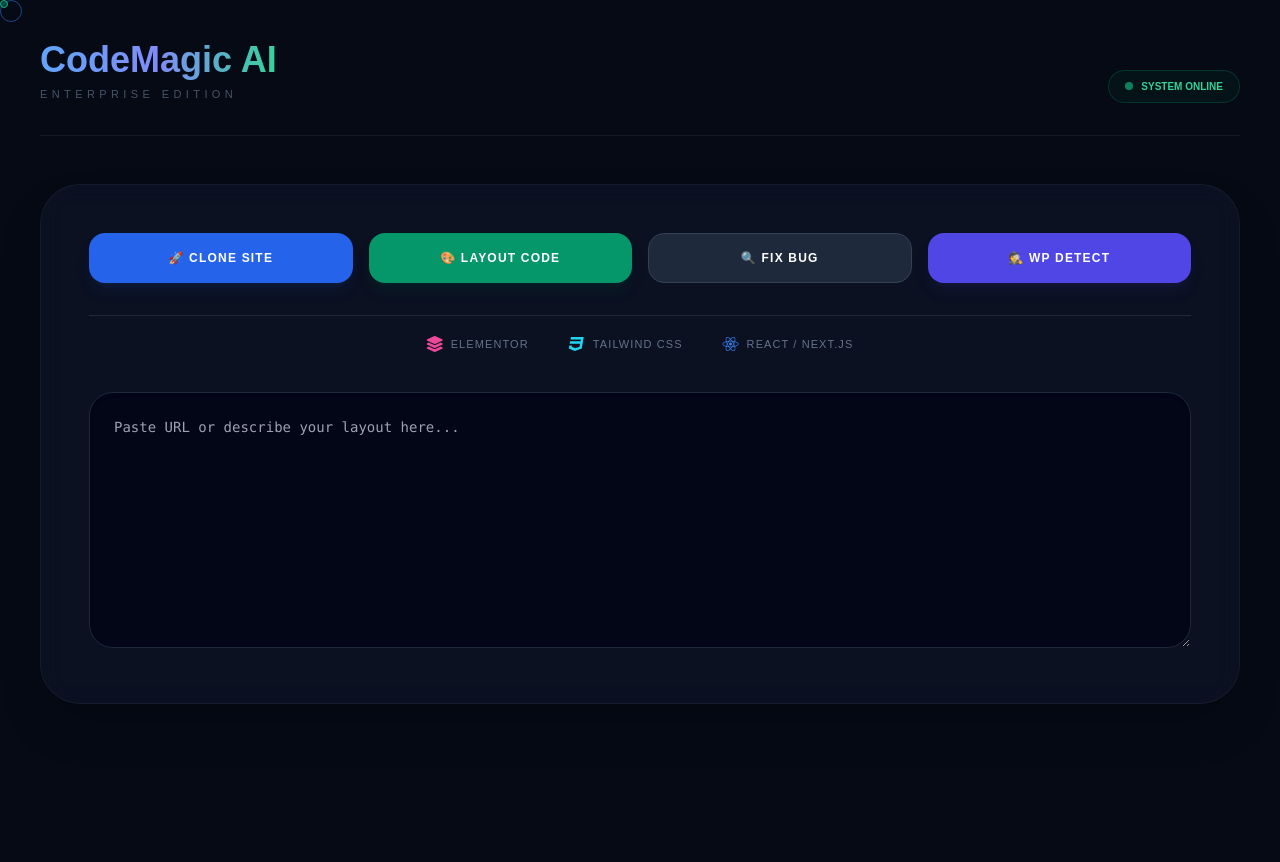
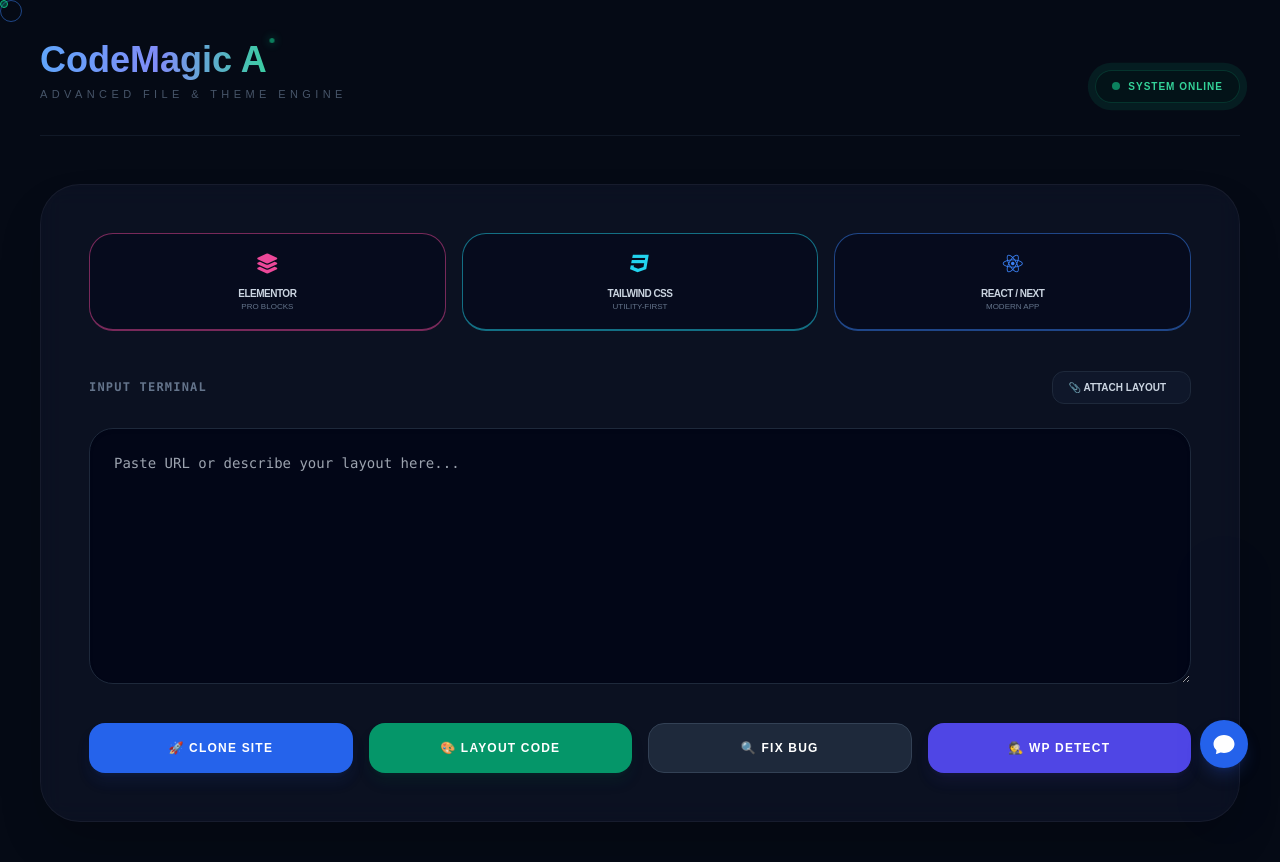
Before and after one commit to Saleemrind619/CodeMagicAI, a Flask app: page / in a window 1280 px wide. Before the commit the page ends 704 px from the top, so only its background shows below. Run offline with Flask 3, Linux system fonts and the light colour scheme; some libraries are stand-ins or nearby versions.

Commit message:
Update index.html

```diff
--- a/templates/index.html
+++ b/templates/index.html
@@ -17,27 +17,28 @@
         #cursor-outer { width: 22px; height: 22px; border: 1px solid rgba(59, 130, 246, 0.5); }
         body.hovering-effect #cursor-outer { width: 35px; height: 35px; border-color: #10b981; background: rgba(16, 185, 129, 0.1); }
 
+        /* BRANDING & LIVE STATUS */
+        .i-container { position: relative; display: inline-block; }
+        .i-dot { position: absolute; top: -2px; left: 50%; transform: translateX(-50%); width: 5px; height: 5px; background-color: #10b981; border-radius: 50%; box-shadow: 0 0 10px #10b981; }
+        .status-glow { animation: status-pulse 2s infinite; }
+        @keyframes status-pulse {
+            0% { box-shadow: 0 0 0 0 rgba(16, 185, 129, 0.4); }
+            70% { box-shadow: 0 0 0 10px rgba(16, 185, 129, 0); }
+            100% { box-shadow: 0 0 0 0 rgba(16, 185, 129, 0); }
+        }
+
         /* BUTTON EFFECTS */
         .btn-magic { transition: all 0.3s cubic-bezier(0.4, 0, 0.2, 1); }
         .btn-magic:hover { transform: scale(1.05); filter: brightness(1.2); }
+        .btn-magic:active { transform: scale(0.95); }
 
-        /* TECH STACK HOVER LOGIC */
-        .tech-label { transition: all 0.2s ease; color: #64748b; }
-        .tech-label:hover { font-weight: bold; color: #ffffff; }
-        .tech-label:hover i { transform: scale(1.2); }
-
-        /* CLICK ACTIVE BUTTON STYLE */
-        .active-tech-btn {
-            background: rgba(255, 255, 255, 0.08);
-            border: 1px solid rgba(255, 255, 255, 0.2);
-            padding: 8px 16px;
-            border-radius: 12px;
-            color: white !important;
-            font-weight: bold;
-        }
+        /* TECH CARDS */
+        .tech-card { transition: all 0.4s ease; border: 1px solid rgba(255,255,255,0.03); }
+        .tech-card:hover { border-color: rgba(255,255,255,0.2); transform: translateY(-5px); background: rgba(255,255,255,0.05); }
 
         .custom-scrollbar::-webkit-scrollbar { width: 4px; }
         .custom-scrollbar::-webkit-scrollbar-thumb { background: #1e293b; border-radius: 10px; }
+        #socialOptions.show { opacity: 1; pointer-events: auto; transform: translateY(0); }
     </style>
 </head>
 <body class="flex flex-col">
@@ -45,68 +46,91 @@
     <div id="cursor-outer"></div>
     <div id="cursor-inner"></div>
 
+    <!-- Floating Chat Menu -->
+    <div class="fixed bottom-8 right-8 z-[100] flex flex-col-reverse items-center gap-4">
+        <button onclick="toggleSocial()" id="mainChatBtn" class="w-12 h-12 bg-blue-600 rounded-full flex items-center justify-center shadow-lg shadow-blue-900/40 hover:scale-110 transition-all">
+            <div class="absolute inset-0 rounded-full bg-blue-600 animate-ping opacity-20"></div>
+            <svg id="chatIcon" xmlns="http://www.w3.org/2000/svg" width="24" height="24" fill="white" viewBox="0 0 16 16">
+                <path d="M2.678 11.894a1 1 0 0 1 .287.801 11 11 0 0 1-.398 2c1.395-.323 2.247-.697 2.634-.893a1 1 0 0 1 .71-.074A8 8 0 0 0 8 14c3.996 0 7-2.807 7-6s-3.004-6-7-6-7 2.808-7 6c0 1.468.617 2.83 1.678 3.894Z"/>
+            </svg>
+            <span id="closeIcon" class="hidden text-white text-2xl font-bold">&times;</span>
+        </button>
+
+        <div id="socialOptions" class="flex flex-col gap-3 opacity-0 pointer-events-none translate-y-10 transition-all duration-500">
+            <a href="https://wa.me/923111189900" target="_blank" class="w-10 h-10 bg-[#25D366] rounded-full flex items-center justify-center shadow-lg"><img src="https://upload.wikimedia.org/wikipedia/commons/6/6b/WhatsApp.svg" class="w-6 h-6"></a>
+            <a href="https://www.facebook.com/saleemahmadrind" target="_blank" class="w-10 h-10 bg-[#1877F2] rounded-full flex items-center justify-center shadow-lg"><img src="https://upload.wikimedia.org/wikipedia/commons/5/51/Facebook_f_logo_%282019%29.svg" class="w-5 h-5"></a>
+        </div>
+    </div>
+
     <main class="max-w-7xl mx-auto flex-grow w-full p-6 md:p-10">
         <header class="mb-12 border-b border-slate-800/50 pb-8 flex flex-col md:flex-row justify-between items-end">
             <div>
-                <h1 class="text-4xl font-extrabold bg-gradient-to-r from-blue-400 via-indigo-400 to-emerald-400 bg-clip-text text-transparent inline-block">CodeMagic AI</h1>
-                <p class="text-slate-600 text-[11px] mt-1.5 uppercase tracking-[0.4em]">Enterprise Edition</p>
+                <h1 class="text-4xl font-extrabold bg-gradient-to-r from-blue-400 via-indigo-400 to-emerald-400 bg-clip-text text-transparent inline-block">
+                    CodeMagic A<span class="i-container">i<span class="i-dot animate-pulse"></span></span>
+                </h1>
+                <p class="text-slate-600 text-[11px] mt-1.5 uppercase tracking-[0.4em]">Advanced File & Theme Engine</p>
             </div>
-            <div class="flex items-center gap-2 text-[10px] text-emerald-400 font-bold bg-emerald-950/30 px-4 py-2 rounded-full border border-emerald-500/20">
-                <span class="w-2 h-2 bg-emerald-500 rounded-full animate-pulse"></span> SYSTEM ONLINE
+            <div class="flex items-center gap-2 text-[10px] text-emerald-400 font-bold bg-emerald-950/30 px-4 py-2 rounded-full border border-emerald-500/20 status-glow">
+                <span class="w-2 h-2 bg-emerald-500 rounded-full animate-pulse"></span>
+                <span class="tracking-widest uppercase">System Online</span>
             </div>
         </header>
 
         <div class="glass rounded-[2.5rem] p-8 md:p-12 shadow-2xl">
-            <!-- ORIGINAL MAIN BUTTONS -->
-            <div class="grid grid-cols-1 md:grid-cols-4 gap-4 mb-8">
+            <!-- TECH STACK OPTIONS (Piyari Look) -->
+            <div class="grid grid-cols-3 gap-4 mb-10">
+                <div class="tech-card bg-slate-950/40 p-4 rounded-3xl text-center border-b-2 border-pink-500/50">
+                    <i class="fas fa-layer-group text-pink-500 text-xl mb-2"></i>
+                    <h4 class="text-[10px] font-black uppercase tracking-tighter text-slate-300">Elementor</h4>
+                    <p class="text-[8px] text-slate-500 uppercase">Pro Blocks</p>
+                </div>
+                <div class="tech-card bg-slate-950/40 p-4 rounded-3xl text-center border-b-2 border-cyan-400/50">
+                    <i class="fab fa-css3 text-cyan-400 text-xl mb-2"></i>
+                    <h4 class="text-[10px] font-black uppercase tracking-tighter text-slate-300">Tailwind CSS</h4>
+                    <p class="text-[8px] text-slate-500 uppercase">Utility-First</p>
+                </div>
+                <div class="tech-card bg-slate-950/40 p-4 rounded-3xl text-center border-b-2 border-blue-500/50">
+                    <i class="fab fa-react text-blue-500 text-xl mb-2"></i>
+                    <h4 class="text-[10px] font-black uppercase tracking-tighter text-slate-300">React / Next</h4>
+                    <p class="text-[8px] text-slate-500 uppercase">Modern App</p>
+                </div>
+            </div>
+
+            <div class="flex justify-between items-center mb-6">
+                <label class="text-xs font-bold text-slate-500 uppercase tracking-widest font-mono">Input Terminal</label>
+                <div class="bg-slate-900 px-4 py-2 rounded-xl border border-slate-800 flex items-center gap-2">
+                    <label for="fileInput" class="cursor-pointer text-[10px] font-bold text-slate-300" id="labelTxt">📎 ATTACH LAYOUT</label>
+                    <button id="remBtn" onclick="removeFile()" class="hidden text-red-500 font-bold">✕</button>
+                    <input type="file" id="fileInput" class="hidden" onchange="updateFile()">
+                    <span id="fName" class="text-[10px] text-blue-400 italic"></span>
+                </div>
+            </div>
+
+            <textarea id="userInput" class="w-full h-64 bg-slate-950 border border-slate-800 rounded-3xl p-6 text-sm font-mono focus:border-blue-500 outline-none custom-scrollbar shadow-inner" placeholder="Paste URL or describe your layout here..."></textarea>
+
+            <div class="mt-8 grid grid-cols-1 md:grid-cols-4 gap-4">
                 <button onclick="handleSend('clone')" class="btn-magic bg-blue-600 py-4 rounded-2xl font-bold text-xs uppercase tracking-widest shadow-lg shadow-blue-900/20">🚀 Clone Site</button>
                 <button onclick="handleSend('layout')" class="btn-magic bg-emerald-600 py-4 rounded-2xl font-bold text-xs uppercase tracking-widest shadow-lg shadow-emerald-900/20">🎨 Layout Code</button>
                 <button onclick="handleSend('debug')" class="btn-magic bg-slate-800 py-4 rounded-2xl font-bold text-xs uppercase tracking-widest border border-slate-700">🔍 Fix Bug</button>
                 <button onclick="handleSend('wp_detect')" class="btn-magic bg-indigo-600 py-4 rounded-2xl font-bold text-xs uppercase tracking-widest shadow-lg shadow-indigo-900/20">🕵️ WP Detect</button>
             </div>
-
-            <!-- NEW TECH STACK SECTION (With Border Line) -->
-            <div style="border-top: 1px solid rgba(255,255,255,0.1); margin-top: 25px; padding-top: 20px;">
-                <div class="flex justify-center items-center gap-10">
-                    <!-- Elementor -->
-                    <div onclick="activateTech(this)" class="tech-label flex items-center gap-2 cursor-pointer group">
-                        <i class="fas fa-layer-group text-pink-500 transition-transform"></i>
-                        <span class="text-[11px] uppercase tracking-widest">Elementor</span>
-                    </div>
-
-                    <!-- Tailwind -->
-                    <div onclick="activateTech(this)" class="tech-label flex items-center gap-2 cursor-pointer group">
-                        <i class="fab fa-css3 text-cyan-400 transition-transform"></i>
-                        <span class="text-[11px] uppercase tracking-widest">Tailwind CSS</span>
-                    </div>
-
-                    <!-- React -->
-                    <div onclick="activateTech(this)" class="tech-label flex items-center gap-2 cursor-pointer group">
-                        <i class="fab fa-react text-blue-500 transition-transform"></i>
-                        <span class="text-[11px] uppercase tracking-widest">React / Next.js</span>
-                    </div>
-                </div>
-            </div>
-
-            <!-- INPUT SECTION -->
-            <div class="mt-10">
-                <textarea id="userInput" class="w-full h-64 bg-slate-950 border border-slate-800 rounded-3xl p-6 text-sm font-mono focus:border-blue-500 outline-none custom-scrollbar shadow-inner" placeholder="Paste URL or describe your layout here..."></textarea>
-            </div>
         </div>
 
-        <div id="loading" class="hidden mt-8 text-center animate-pulse text-blue-400 font-mono text-[10px] tracking-widest">PROCESSING...</div>
+        <div id="loading" class="hidden mt-12 text-center animate-pulse text-blue-400 font-mono text-[10px] tracking-[0.5em] uppercase">Neural Engine Syncing...</div>
 
         <div id="resBox" class="hidden mt-12 pb-20">
             <div class="flex justify-between items-center mb-4">
-                <span class="text-[10px] text-slate-500 font-bold uppercase tracking-widest">Output</span>
-                <button id="downloadBtn" onclick="downloadFile()" class="hidden text-[10px] text-emerald-400 font-bold uppercase tracking-widest">⬇️ Download</button>
+                <span class="text-[10px] text-slate-500 font-bold uppercase tracking-widest">Generation Output</span>
+                <div class="flex gap-4">
+                    <button onclick="copyResult()" class="text-[10px] text-blue-400 font-bold uppercase tracking-widest hover:text-white transition-colors">Copy</button>
+                    <button id="downloadBtn" onclick="downloadFile()" class="hidden text-[10px] text-emerald-400 font-bold uppercase tracking-widest hover:text-white transition-colors">⬇️ Download</button>
+                </div>
             </div>
-            <div id="result" class="bg-slate-950 border border-slate-900 p-8 rounded-[2.5rem] font-mono text-[11px] text-emerald-500/80 overflow-x-auto whitespace-pre-wrap"></div>
+            <div id="result" class="bg-slate-950 border border-slate-900 p-8 rounded-[2.5rem] font-mono text-[11px] text-emerald-500/80 overflow-x-auto whitespace-pre-wrap custom-scrollbar"></div>
         </div>
     </main>
 
     <script>
-        // MOUSE CIRCLE LOGIC
         const inner = document.getElementById('cursor-inner');
         const outer = document.getElementById('cursor-outer');
         document.addEventListener('mousemove', (e) => {
@@ -114,15 +138,34 @@
             outer.style.transform = `translate3d(${e.clientX - 8}px, ${e.clientY - 8}px, 0)`;
         });
 
-        // TECH SELECTION LOGIC
-        function activateTech(el) {
-            document.querySelectorAll('.tech-label').forEach(item => {
-                item.classList.remove('active-tech-btn');
-            });
-            el.classList.add('active-tech-btn');
+        document.querySelectorAll('button, textarea, a').forEach(el => {
+            el.addEventListener('mouseenter', () => document.body.classList.add('hovering-effect'));
+            el.addEventListener('mouseleave', () => document.body.classList.remove('hovering-effect'));
+        });
+
+        function toggleSocial() {
+            document.getElementById('socialOptions').classList.toggle('show');
+            document.getElementById('chatIcon').classList.toggle('hidden');
+            document.getElementById('closeIcon').classList.toggle('hidden');
         }
 
-        // SEND LOGIC
+        function updateFile() {
+            const inp = document.getElementById('fileInput');
+            if(inp.files[0]) {
+                document.getElementById('fName').innerText = `[${inp.files[0].name}]`;
+                document.getElementById('remBtn').classList.remove('hidden');
+                document.getElementById('labelTxt').innerText = "CHANGE";
+            }
+        }
+        function removeFile() {
+            document.getElementById('fileInput').value = "";
+            document.getElementById('fName').innerText = "";
+            document.getElementById('remBtn').classList.add('hidden');
+            document.getElementById('labelTxt').innerText = "ATTACH LAYOUT";
+        }
+
+        let activeFileName = "magic_code.html";
+
         async function handleSend(mode) {
             const text = document.getElementById('userInput').value;
             if(!text.trim()) return alert("Please enter something!");
@@ -140,23 +183,31 @@
 
                 if(data.status === "success") {
                     document.getElementById('result').innerText = data.result;
+                    activeFileName = data.file_name;
                     if(mode !== 'wp_detect') document.getElementById('downloadBtn').classList.remove('hidden');
                 } else {
-                    document.getElementById('result').innerText = "Error: " + data.result;
+                    document.getElementById('result').innerText = "System Error: " + data.result;
                 }
                 document.getElementById('resBox').classList.remove('hidden');
+                document.getElementById('resBox').scrollIntoView({ behavior: 'smooth' });
             } catch (e) {
-                alert("Connection failed.");
+                alert("Server connection failed.");
             } finally {
                 document.getElementById('loading').classList.add('hidden');
             }
+        }
+
+        function copyResult() {
+            navigator.clipboard.writeText(document.getElementById('result').innerText).then(() => alert("Copied!"));
         }
 
         function downloadFile() {
             const blob = new Blob([document.getElementById('result').innerText], { type: 'text/plain' });
             const url = window.URL.createObjectURL(blob);
             const a = document.createElement('a');
-            a.href = url; a.download = "code.html"; a.click();
+            a.href = url;
+            a.download = activeFileName;
+            a.click();
         }
     </script>
 </body>
```
